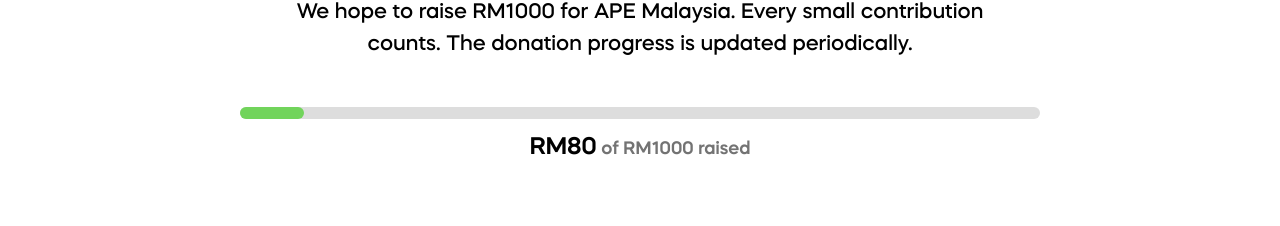
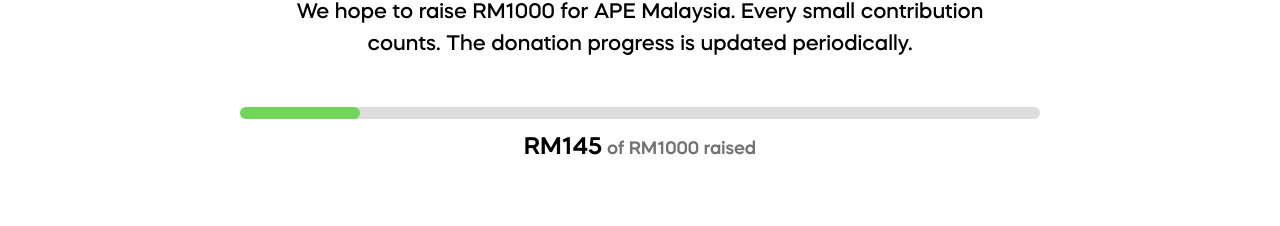
Before and after one commit to vrevolverrr/service-learning, a Next.js app: page /donate in a window 1280 px wide. Shown: the part 868-1094 px from the top of the page. Built offline with nearby package versions, Linux system fonts and the light colour scheme.

Commit message:
:sparkles: updated leaderboard

```diff
--- a/components/Leaderboard.js
+++ b/components/Leaderboard.js
@@ -27,6 +27,10 @@
         <p style={{color: "#666666"}}>The donations are sorted based on most recent</p>
         <div style={{height: '10px'}}/>
         <div className={styles.leaderboard}>
+            <LeaderboardItem name="Adam Soh" amount={20} emoji='✨'>Stand together for our Mother Earth!</LeaderboardItem>
+            <LeaderboardItem name="Selvi" amount={20} emoji='🍂'>Save the Nature</LeaderboardItem>
+            <LeaderboardItem name="Shreeess" amount={5} emoji='🍀'>Let&apos;s save mother nature!</LeaderboardItem>
+            <LeaderboardItem name="Eloise" amount={20} emoji='🌏'>Let&apos;s to our part to protect our planet!</LeaderboardItem>
             <LeaderboardItem name="SPSoong" amount={30} emoji='❤️'>Love Earth, Love Environment, Love Us!</LeaderboardItem>
             <LeaderboardItem name="phang chuen" amount={5} emoji='❤️'></LeaderboardItem>
             <LeaderboardItem name="7un" amount={20} emoji='👆🏻'></LeaderboardItem>
--- a/pages/donate.js
+++ b/pages/donate.js
@@ -54,11 +54,11 @@
                 <div style={{width: '90vw', display: 'flex', flexDirection: 'column', alignItems: 'center'}}>
                     <div style={{width: 'fit-content', height: '15px'}}/>
                     <div className={styles.donation_progress} style={{width: '100%'}}>
-                        <div className={styles.progress_bar} style={{width: '8%'}}/>
+                        <div className={styles.progress_bar} style={{width: '15%'}}/>
                     </div>
                     <div style={{height: '15px'}}/>
                     <p style={{fontSize: '18px', color: '#737373'}}>
-                        <span style={{fontSize: '24px', color: '#000000'}}>RM80</span> of RM1000 raised</p>
+                        <span style={{fontSize: '24px', color: '#000000'}}>RM145</span> of RM1000 raised</p>
                 </div>
             </Section>
 
```
